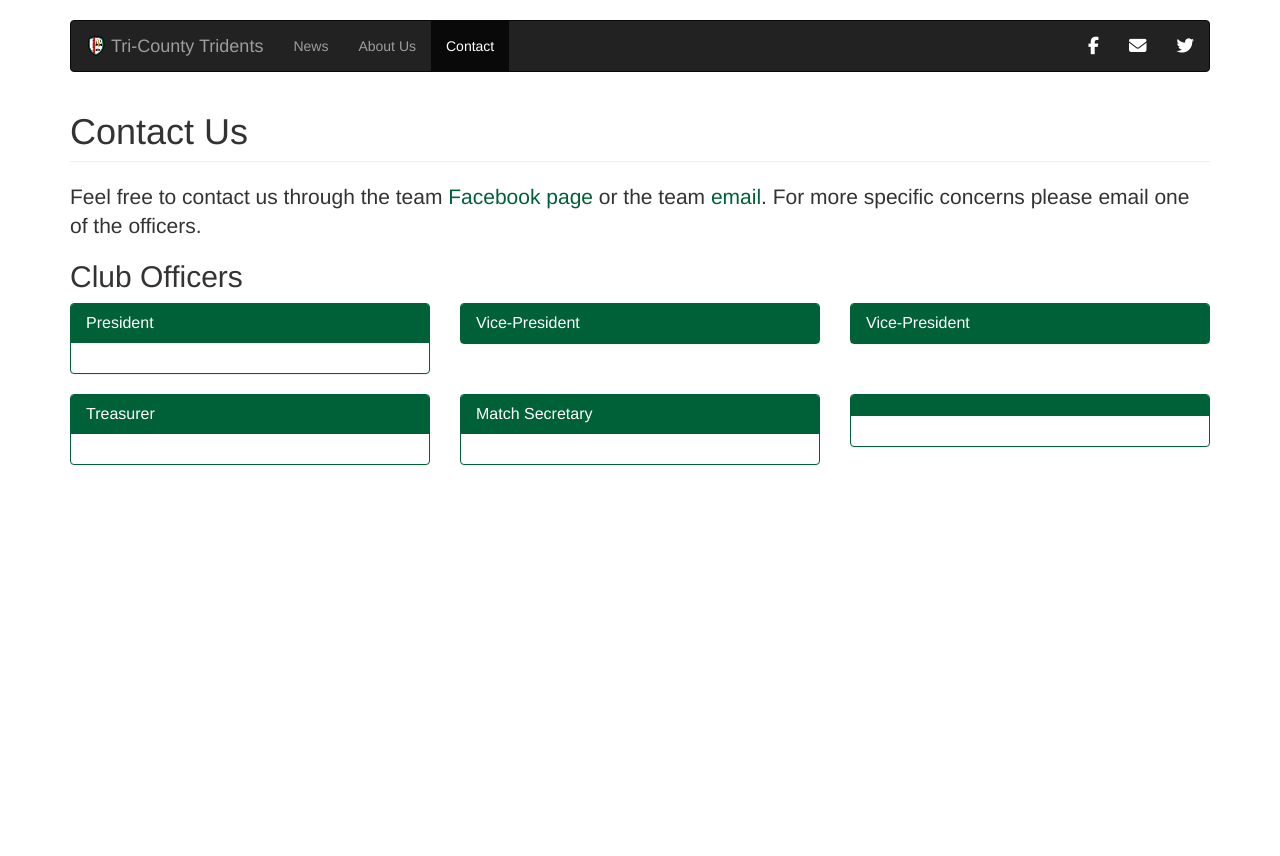
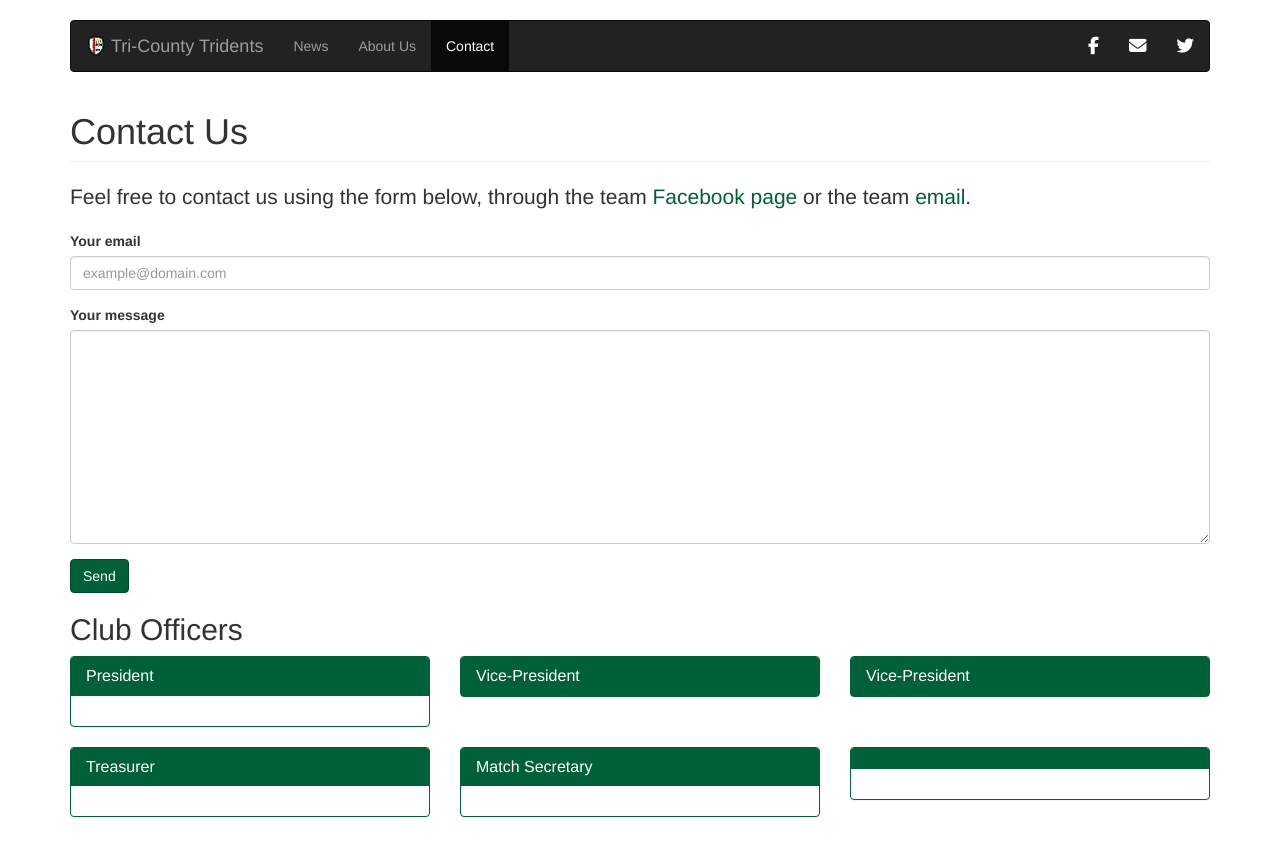
Before and after one commit to tricountyrugby/tricountyrugby.github.io, a Jekyll site: the page built from contact.html, in a window 1280 px wide. Shown: the top 856 px of the page. Built offline with Jekyll 4.4.1, drawn with Linux system fonts in a browser that asks for light colours; nearby versions of some CDN libraries.

Commit message:
added formspree contact form
Signed-off-by: Alex Kofke <akofke@gmail.com>

```diff
--- a/contact.html
+++ b/contact.html
@@ -8,9 +8,27 @@ title: Contact
 </h1>
 
 <p class="lead">
-	Feel free to contact us through the team <a href="#">Facebook page</a> or the team <a href="#">email</a>.
-	For more specific concerns please email one of the officers.
+	Feel free to contact us using the form below, through the team
+	<a href="#">Facebook page</a> or the team <a href="#">email</a>.
 </p>
+
+<form class="" action="https://formspree.io/akofke@gmail.com" method="post">
+	<fieldset class="form-group">
+		<label for="email">Your email</label>
+		<input required class="form-control" type="email" name="email" placeholder="example@domain.com">
+	</fieldset>
+
+	<fieldset class="form-group">
+		<label for="message">Your message</label>
+		<textarea class="form-control" name="message" cols="30" rows="10"></textarea>
+	</fieldset>
+
+	<button class="btn btn-primary" type="submit" >Send</button>
+
+	<input class="hidden" type="text" name="_gotcha" style="display:none">
+</form>
+
+
 
 <h2>Club Officers</h2>
 <div class="row">
--- a/css/main.scss
+++ b/css/main.scss
@@ -31,7 +31,7 @@ body {
 }
 
 body#cover-page {
-  background: url('/assets/team.jpg') no-repeat center center fixed;
+  background: linear-gradient(rgba(0, 0, 0, 0.5), rgba(0, 0, 0, 0.5)), url('/assets/team.jpg') no-repeat center center fixed;
   -webkit-background-size: cover;
   -moz-background-size: cover;
   -o-background-size: cover;
@@ -45,10 +45,10 @@ body#cover-page {
 }
 
 .jumbotron#banner {
-  background-color: rgba(0, 0, 0, 0.5);
+  background-color: rgba(0, 0, 0, 0.0);
   margin-top: 20%;
 
-  color: #ddd;
+  color: white;//#ddd;
   text-align: left;
 
   // overflow: hidden;
```
